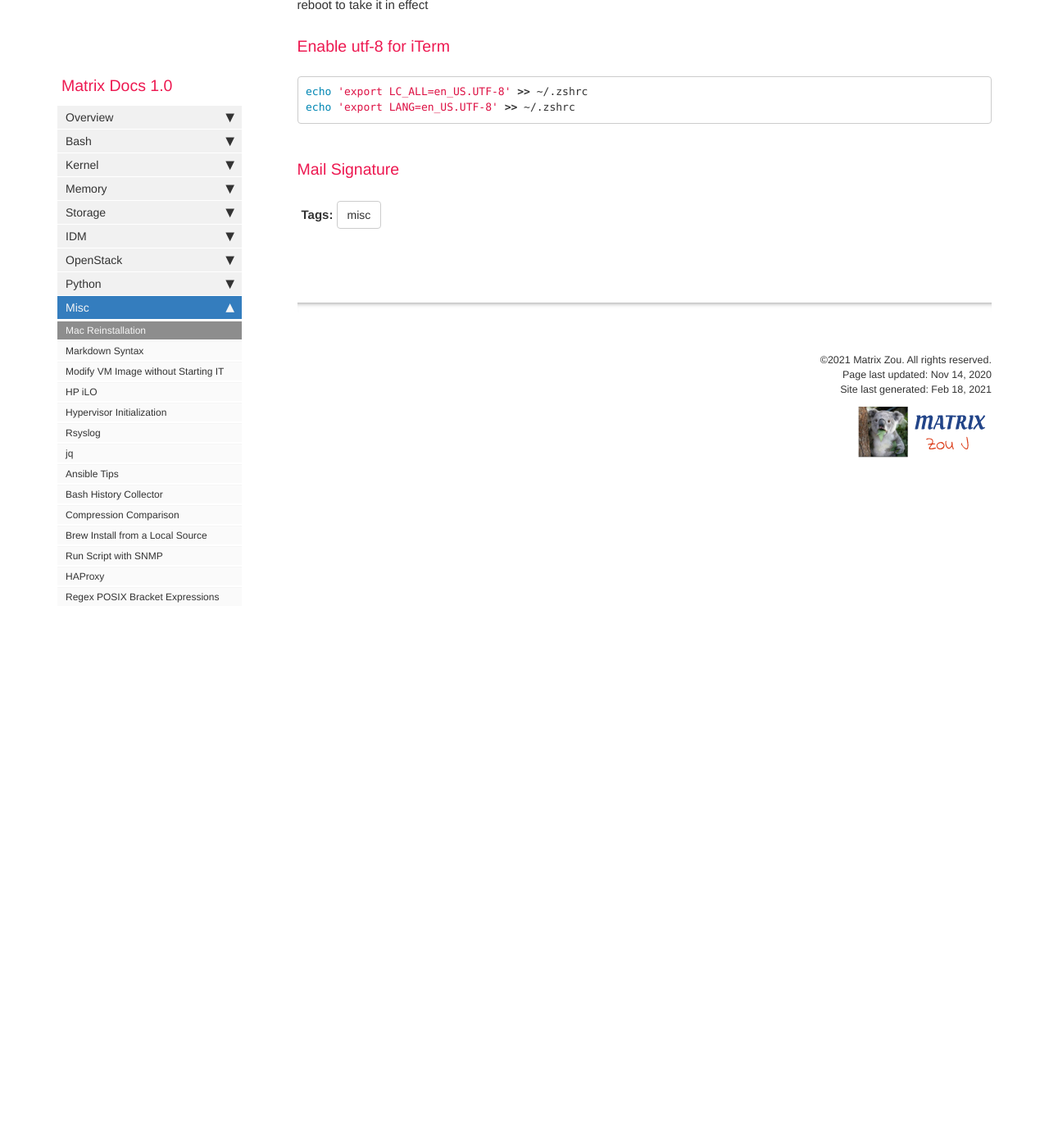
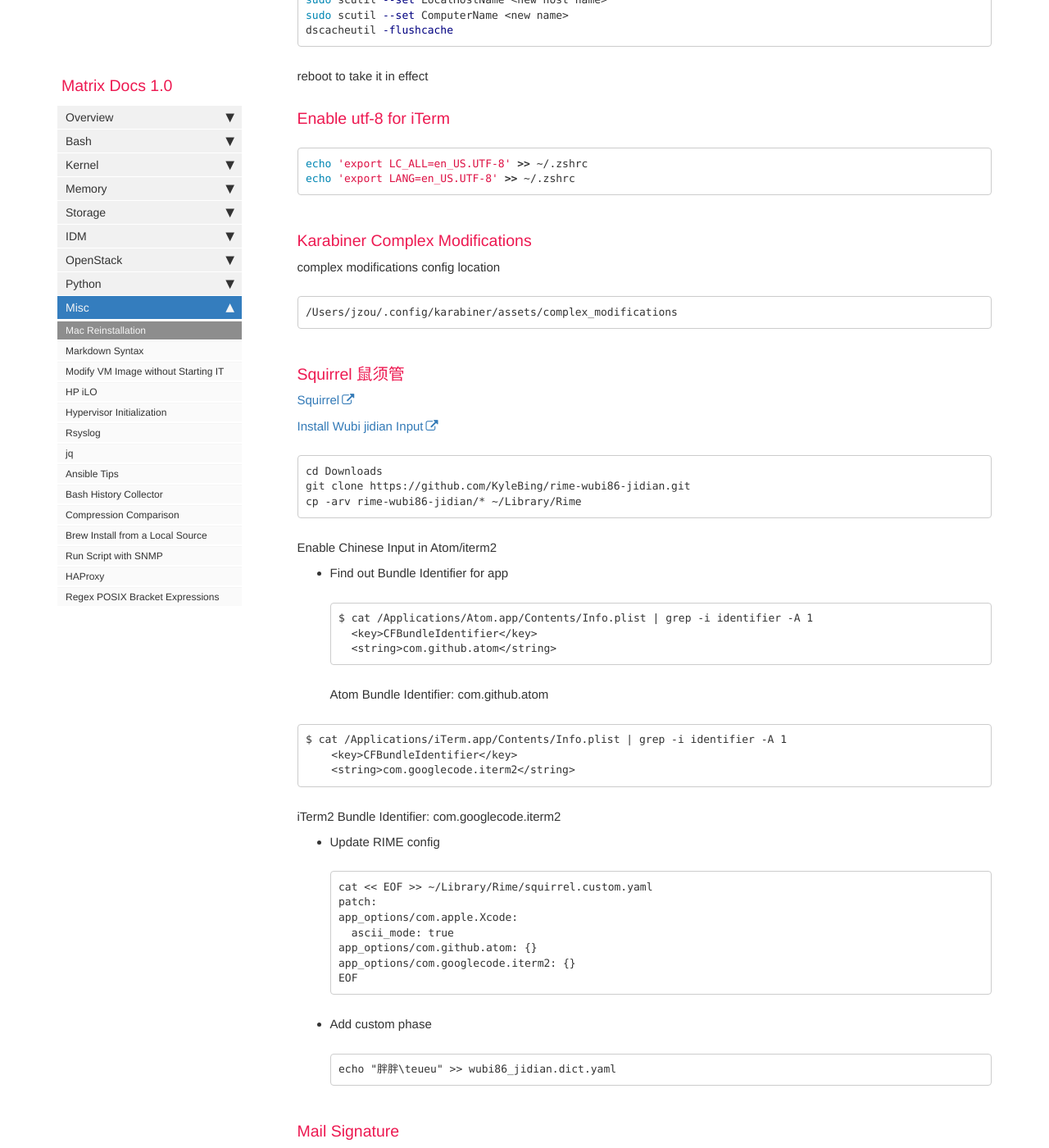
Before and after one commit to matrixzj/documentations, a Jekyll site: the page built from pages/misc/misc_mac_reinstallation_steps.md, in a window 1280 px wide and 1400 px high, scrolled down 1603 px. Shown: the whole window at 82% size. Built offline with Jekyll 4.4.1, drawn with Linux system fonts in a browser that asks for light colours; comment, search, counter and statistics services are not loaded; some of the changed text lies outside the part shown.

Commit message:
There are        1 files have been modified at 2021-02-18 09:43:21 . 	-rw-r--r--  1 jzou  staff  2752 Feb 18 09:15 pages/misc/misc_mac_reinstallation_steps.md No files have been added. No files have been deleted. No file type has been changed.

````diff
--- a/pages/misc/misc_mac_reinstallation_steps.md
+++ b/pages/misc/misc_mac_reinstallation_steps.md
@@ -26,11 +26,13 @@
 sh -c "$(curl -fsSL https://raw.githubusercontent.com/robbyrussell/oh-my-zsh/master/tools/install.sh)"
 ```
 
-### Karabiner Complex Modifications
+### Install git
+```bash
+brew install git
 
-complex modifications config location
-```bash
-/Users/jzou/.config/karabiner/assets/complex_modifications
+git config --global user.name "Matrix Zou"
+
+git config --global user.email matrix.zj@gmail.com
 ```
 
 ### Virt-Manager on Mac
@@ -66,6 +68,54 @@
 echo 'export LANG=en_US.UTF-8' >> ~/.zshrc
 ```
 
+### Karabiner Complex Modifications
+
+complex modifications config location
+```bash
+/Users/jzou/.config/karabiner/assets/complex_modifications
+```
+
+### Squirrel 鼠须管
+[Squirrel](https://rime.im/download/)
+
+[Install Wubi jidian Input](https://awesomeopensource.com/project/KyleBing/rime-wubi86-jidian)
+```
+cd Downloads
+git clone https://github.com/KyleBing/rime-wubi86-jidian.git
+cp -arv rime-wubi86-jidian/* ~/Library/Rime
+```
+
+Enable Chinese Input in Atom/iterm2
+- Find out Bundle Identifier for app
+```
+$ cat /Applications/Atom.app/Contents/Info.plist | grep -i identifier -A 1
+    <key>CFBundleIdentifier</key>
+    <string>com.github.atom</string>
+```
+Atom Bundle Identifier: com.github.atom
+
+```
+$ cat /Applications/iTerm.app/Contents/Info.plist | grep -i identifier -A 1
+    <key>CFBundleIdentifier</key>
+    <string>com.googlecode.iterm2</string>
+```
+iTerm2 Bundle Identifier: com.googlecode.iterm2
+
+- Update RIME config
+```
+cat << EOF >> ~/Library/Rime/squirrel.custom.yaml
+patch:
+  app_options/com.apple.Xcode:
+    ascii_mode: true
+  app_options/com.github.atom: {}
+  app_options/com.googlecode.iterm2: {}
+EOF
+```
+
+- Add custom phase
+```
+echo "胖胖\teueu" >> wubi86_jidian.dict.yaml
+```
 
 ### Mail Signature
 
````
